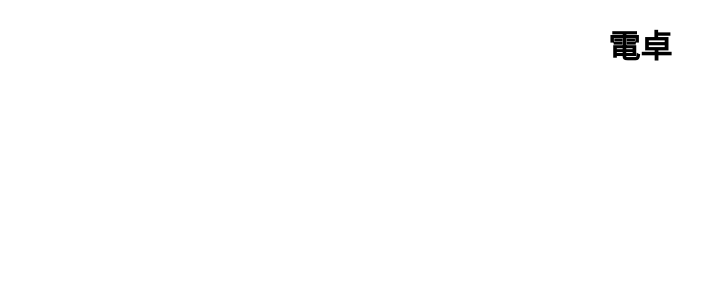
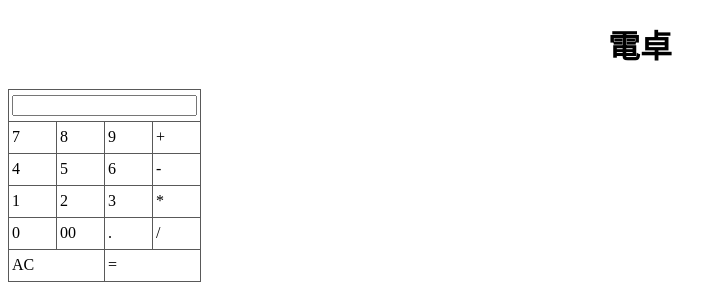
Before and after one commit to ryuuya0921/-calculator, a plain HTML site: page index.html in a window 1280 px wide. Shown: the whole page, without its empty margins (0-727 px from the left). Drawn offline with Linux system fonts and the light colour scheme.

Commit message:
stylecreate

```diff
--- a/index.html
+++ b/index.html
@@ -9,6 +9,46 @@
 <body>
   <h1>電卓</h1>
 
+  <table>
+    <tbody>
+
+      <tr>
+        <td colspan="4">
+          <input type="text" class="display" name="display" value="">
+        </td>
+      </tr>
+
+      <tr>
+        <td>7</td>
+        <td>8</td>
+        <td>9</td>
+        <td>+</td>
+      </tr>
+      <tr>
+        <td>4</td>
+        <td>5</td>
+        <td>6</td>
+        <td>-</td>
+      </tr>
+      <tr>
+        <td>1</td>
+        <td>2</td>
+        <td>3</td>
+        <td>*</td>
+      </tr>
+      <tr>
+        <td>0</td>
+        <td>00</td>
+        <td>.</td>
+        <td>/</td>
+      </tr>
+      <tr>
+        <td colspan="2">AC</td>
+        <td colspan="2">=</td>
+      </tr>
+    </tbody>
+  </table>
+
   <script src="style.js"></script>
 </body>
 </html>
--- a/style.css
+++ b/style.css
@@ -2,3 +2,22 @@ h1 {
   text-align: center;
   font-weight:bold
 }
+
+table , td, th {
+	border: 1px solid #595959;
+	border-collapse: collapse;
+}
+td, th {
+	padding: 3px;
+	width: 30px;
+	height: 25px;
+}
+th {
+	background: #f0e6cc;
+}
+.even {
+	background: #fbf8f0;
+}
+.odd {
+	background: #fefcf9;
+}
```
